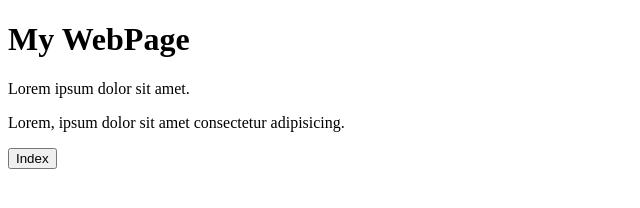
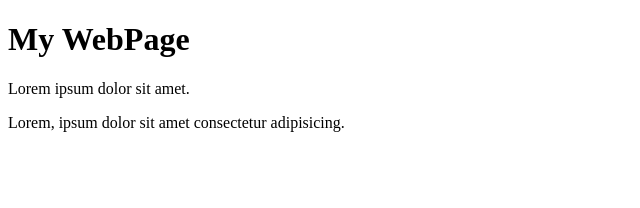
Before and after one commit to nfarhatabassum/mergedemo, a plain HTML site: page index.html in a window 1280 px wide. Shown: the whole page, without its empty margins (0-640 px from the left). Drawn offline with Linux system fonts and the light colour scheme.

Commit message:
button is removed

```diff
--- a/index.html
+++ b/index.html
@@ -10,7 +10,7 @@
     <p>Lorem ipsum dolor sit amet.</p>
     <p>Lorem, ipsum dolor sit amet consectetur adipisicing.</p>
 
-    <button>Index</button>
+
 
 </body>
 </html>
```
